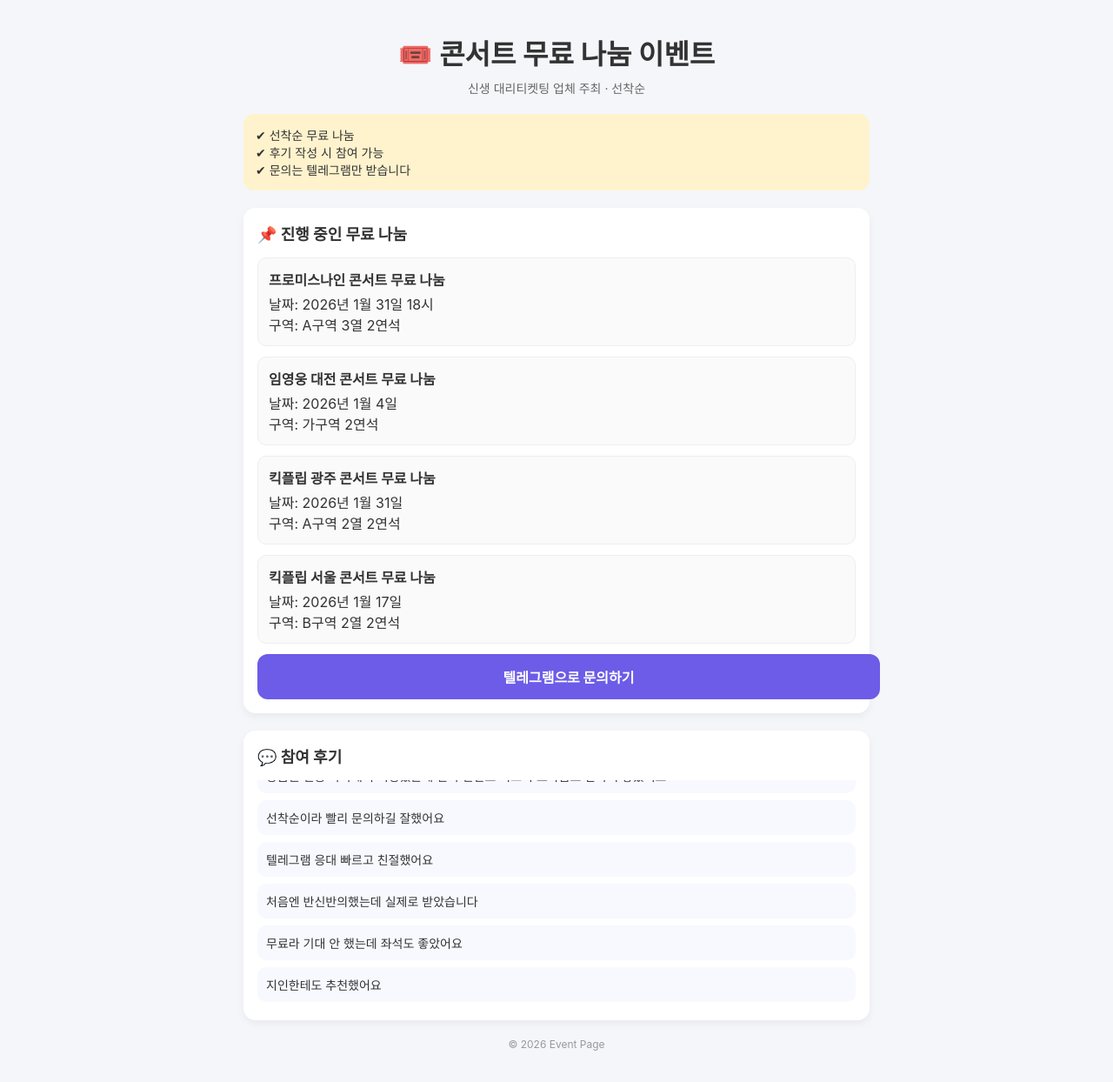
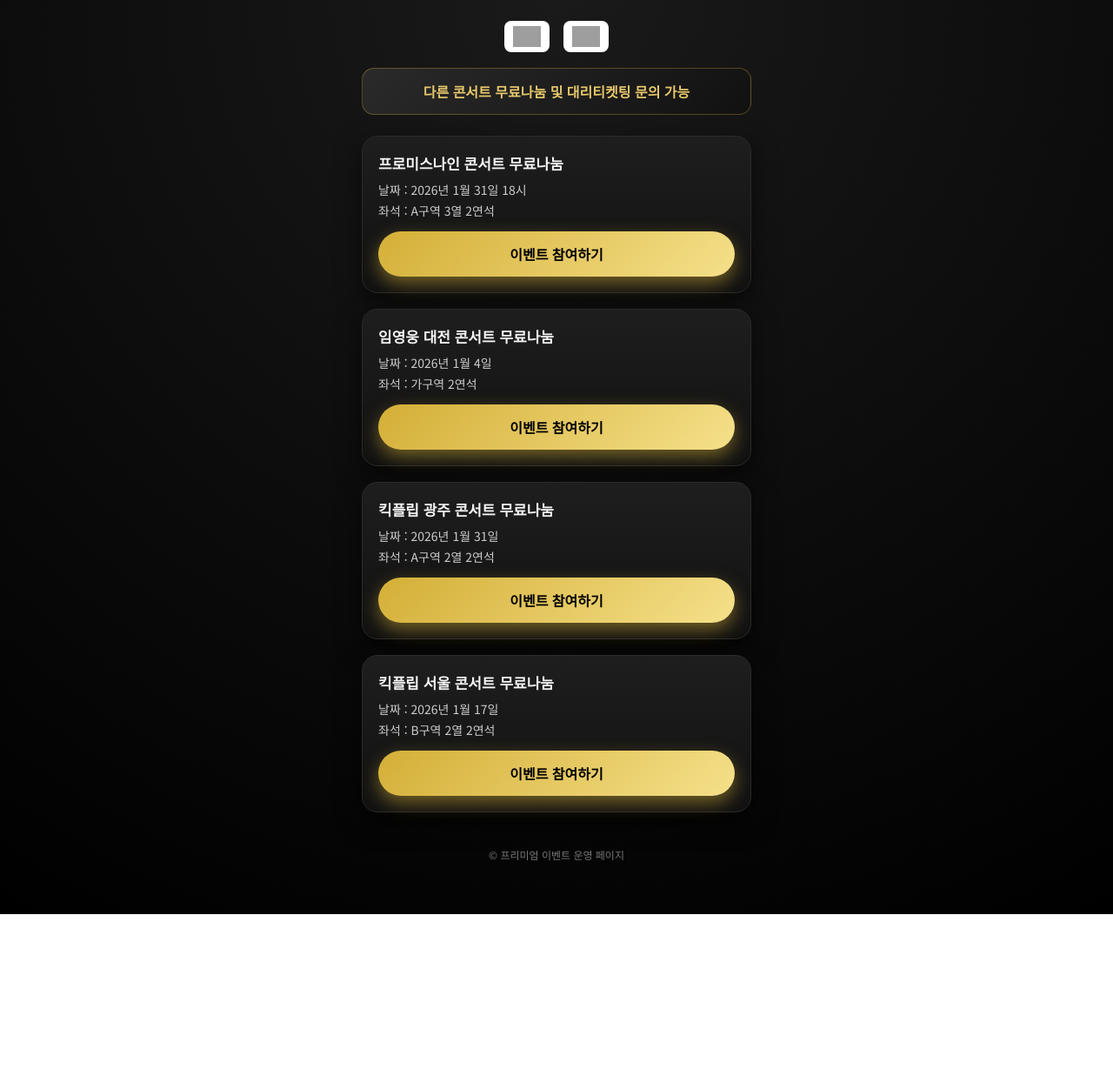
Before and after one commit to gmi89625-hub/event, a plain HTML site: page index.html in a window 1280 px wide. Shown: the whole page at 87% size. After the commit the page ends 1051 px from the top, so only its background shows below. Drawn offline with Linux system fonts and the light colour scheme; grey boxes are pictures that could not be loaded.

Commit message:
Update index.html

```diff
--- a/index.html
+++ b/index.html
@@ -2,196 +2,176 @@
 <html lang="ko">
 <head>
 <meta charset="UTF-8" />
-  <meta name="viewport" content="width=device-width, initial-scale=1.0"/>
-  <title>콘서트 무료 나눔 이벤트</title>
+<meta name="viewport" content="width=device-width, initial-scale=1.0" />
+<title>프리미엄 콘서트 이벤트</title>
+
+<link href="https://fonts.googleapis.com/css2?family=Noto+Sans+KR:wght@400;600;700&display=swap" rel="stylesheet">
 
 <style>
+* { box-sizing: border-box; margin: 0; padding: 0; font-family: 'Noto Sans KR', sans-serif; }
+
 body {
-      margin: 0;
-      font-family: -apple-system, BlinkMacSystemFont, "Segoe UI", Roboto, sans-serif;
-      background: #f5f6fa;
-      color: #333;
+  background: radial-gradient(circle at top, #1a1a1a, #000);
+  color: #f5f5f5;
 }
 
+/* 로딩 */
+#loading {
+  position: fixed;
+  inset: 0;
+  background: #000;
+  display: flex;
+  justify-content: center;
+  align-items: center;
+  z-index: 9999;
+}
+.loader {
+  width: 60px;
+  height: 60px;
+  border: 4px solid #333;
+  border-top: 4px solid #d4af37;
+  border-radius: 50%;
+  animation: spin 1s linear infinite;
+}
+@keyframes spin { to { transform: rotate(360deg); } }
+
+/* 레이아웃 */
 .container {
-      max-width: 720px;
+  max-width: 480px;
   margin: 0 auto;
-      padding: 16px;
+  padding: 24px 16px 60px;
 }
 
-    h1 {
+/* 상단 로고 */
+.logos {
+  display: flex;
+  justify-content: center;
+  gap: 16px;
+  margin-bottom: 18px;
+}
+.logos img {
+  height: 36px;
+  background: #fff;
+  padding: 6px 10px;
+  border-radius: 8px;
+}
+
+/* 중앙 문구 */
+.notice {
+  background: linear-gradient(135deg, #2a2a2a, #111);
+  border: 1px solid #d4af3755;
+  border-radius: 14px;
+  padding: 14px;
   text-align: center;
+  font-weight: 600;
+  color: #e6c76a;
+  margin-bottom: 24px;
+}
+
+/* 카드 */
+.card {
+  background: linear-gradient(180deg, #1e1e1e, #111);
+  border: 1px solid #2a2a2a;
+  border-radius: 18px;
+  padding: 18px;
+  margin-bottom: 18px;
+  box-shadow: 0 10px 30px rgba(0,0,0,0.6);
+}
+.card h3 {
+  font-size: 17px;
   margin-bottom: 8px;
 }
-
-    .subtitle {
-      text-align: center;
-      color: #666;
-      margin-bottom: 20px;
+.card p {
   font-size: 14px;
-    }
-
-    .notice {
-      background: #fff3cd;
-      border-radius: 12px;
-      padding: 14px;
-      font-size: 14px;
-      margin-bottom: 20px;
-    }
-
-    .section {
-      background: #ffffff;
-      border-radius: 14px;
-      padding: 16px;
-      margin-bottom: 20px;
-      box-shadow: 0 4px 10px rgba(0,0,0,0.05);
-    }
-
-    .section h2 {
-      margin-top: 0;
-      font-size: 18px;
-    }
-
-    .ticket {
-      border: 1px solid #eee;
-      border-radius: 10px;
-      padding: 12px;
-      margin-bottom: 12px;
-      background: #fafafa;
-    }
-
-    .ticket strong {
-      display: block;
+  color: #ccc;
   margin-bottom: 4px;
 }
 
+/* 버튼 */
 .btn {
+  margin-top: 14px;
   display: block;
-      width: 100%;
-      background: #6c5ce7;
-      color: #fff;
   text-align: center;
   padding: 14px;
-      border-radius: 12px;
+  border-radius: 30px;
   text-decoration: none;
-      font-weight: bold;
-      margin-top: 10px;
+  font-weight: 700;
+  color: #000;
+  background: linear-gradient(135deg, #d4af37, #f5e08a);
+  box-shadow: 0 8px 20px rgba(212,175,55,0.5);
 }
+.btn:active { transform: scale(0.97); }
 
-    /* 후기 */
-    .review-box {
-      overflow: hidden;
-      height: 260px;
-      position: relative;
-    }
-
-    .review-list {
-      position: absolute;
-      width: 100%;
-    }
-
-    .review {
-      background: #f8f9ff;
-      border-radius: 10px;
-      padding: 10px;
-      margin-bottom: 8px;
-      font-size: 14px;
-    }
-
+/* 푸터 */
 footer {
   text-align: center;
   font-size: 12px;
-      color: #999;
-      margin-top: 20px;
-      padding-bottom: 20px;
+  color: #777;
+  margin-top: 40px;
 }
 </style>
 </head>
 
 <body>
-  <div class="container">
 
-    <h1>🎟️ 콘서트 무료 나눔 이벤트</h1>
-    <div class="subtitle">신생 대리티켓팅 업체 주최 · 선착순</div>
-
-    <div class="notice">
-      ✔ 선착순 무료 나눔<br/>
-      ✔ 후기 작성 시 참여 가능<br/>
-      ✔ 문의는 텔레그램만 받습니다
+<!-- 로딩 -->
+<div id="loading">
+  <div class="loader"></div>
 </div>
 
-    <!-- 무료 나눔 -->
-    <div class="section">
-      <h2>📌 진행 중인 무료 나눔</h2>
+<div class="container" style="display:none;" id="main">
 
-      <div class="ticket">
-        <strong>프로미스나인 콘서트 무료 나눔</strong>
-        날짜: 2026년 1월 31일 18시<br/>
-        구역: A구역 3열 2연석
+  <!-- 로고 -->
+  <div class="logos">
+    <img src="https://upload.wikimedia.org/wikipedia/commons/5/5b/Cultureland_logo.svg" alt="컬쳐랜드">
+    <img src="https://ticketbay.co.kr/images/common/logo.png" alt="티켓베이">
   </div>
 
-      <div class="ticket">
-        <strong>임영웅 대전 콘서트 무료 나눔</strong>
-        날짜: 2026년 1월 4일<br/>
-        구역: 가구역 2연석
+  <!-- 중앙 문구 -->
+  <div class="notice">
+    다른 콘서트 무료나눔 및 대리티켓팅 문의 가능
   </div>
 
-      <div class="ticket">
-        <strong>킥플립 광주 콘서트 무료 나눔</strong>
-        날짜: 2026년 1월 31일<br/>
-        구역: A구역 2열 2연석
+  <!-- 카드들 -->
+  <div class="card">
+    <h3>프로미스나인 콘서트 무료나눔</h3>
+    <p>날짜 : 2026년 1월 31일 18시</p>
+    <p>좌석 : A구역 3열 2연석</p>
+    <a class="btn" href="https://t.me/mmppsj11">이벤트 참여하기</a>
   </div>
 
-      <div class="ticket">
-        <strong>킥플립 서울 콘서트 무료 나눔</strong>
-        날짜: 2026년 1월 17일<br/>
-        구역: B구역 2열 2연석
+  <div class="card">
+    <h3>임영웅 대전 콘서트 무료나눔</h3>
+    <p>날짜 : 2026년 1월 4일</p>
+    <p>좌석 : 가구역 2연석</p>
+    <a class="btn" href="https://t.me/mmppsj11">이벤트 참여하기</a>
   </div>
 
-      <a class="btn" href="https://t.me/mmppsj11" target="_blank">
-        텔레그램으로 문의하기
-      </a>
+  <div class="card">
+    <h3>킥플립 광주 콘서트 무료나눔</h3>
+    <p>날짜 : 2026년 1월 31일</p>
+    <p>좌석 : A구역 2열 2연석</p>
+    <a class="btn" href="https://t.me/mmppsj11">이벤트 참여하기</a>
   </div>
 
-    <!-- 후기 -->
-    <div class="section">
-      <h2>💬 참여 후기</h2>
-
-      <div class="review-box">
-        <div class="review-list" id="reviews">
-          <div class="review">상품권 인증 하라해서 걱정됐는데 진짜 반환도 되고 무료나눔도 받아서 좋았어요</div>
-          <div class="review">선착순이라 빨리 문의하길 잘했어요</div>
-          <div class="review">텔레그램 응대 빠르고 친절했어요</div>
-          <div class="review">처음엔 반신반의했는데 실제로 받았습니다</div>
-          <div class="review">무료라 기대 안 했는데 좌석도 좋았어요</div>
-          <div class="review">지인한테도 추천했어요</div>
-          <div class="review">생각보다 진행이 깔끔해서 놀랐어요</div>
-          <div class="review">후기 남기고 바로 안내받았어요</div>
-          <div class="review">다음에도 참여하고 싶어요</div>
-          <div class="review">응답이 빨라서 좋았습니다</div>
-          <!-- 복제용 -->
-        </div>
-      </div>
+  <div class="card">
+    <h3>킥플립 서울 콘서트 무료나눔</h3>
+    <p>날짜 : 2026년 1월 17일</p>
+    <p>좌석 : B구역 2열 2연석</p>
+    <a class="btn" href="https://t.me/mmppsj11">이벤트 참여하기</a>
   </div>
 
-    <footer>
-      © 2026 Event Page
-    </footer>
-
+  <footer>© 프리미엄 이벤트 운영 페이지</footer>
 </div>
 
-  <!-- 자동 스크롤 -->
 <script>
-    const list = document.getElementById("reviews");
-    let y = 0;
+window.addEventListener("load", () => {
+  setTimeout(() => {
+    document.getElementById("loading").style.display = "none";
+    document.getElementById("main").style.display = "block";
+  }, 900);
+});
+</script>
 
-    setInterval(() => {
-      y -= 1;
-      if (Math.abs(y) >= list.scrollHeight / 2) {
-        y = 0;
-      }
-      list.style.transform = `translateY(${y}px)`;
-    }, 200); // 0.2초
-  </script>
 </body>
 </html>
```
Lines whose indentation alone changed are shown as unchanged.
